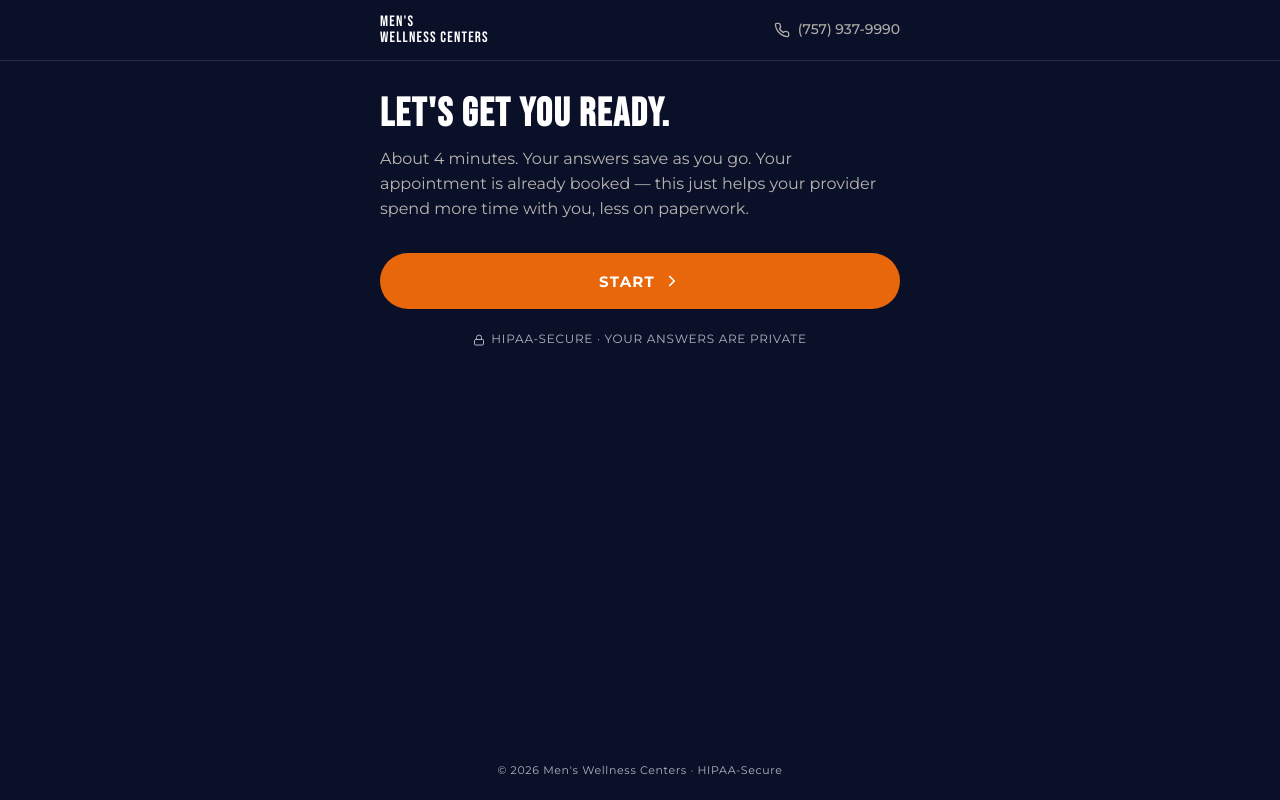
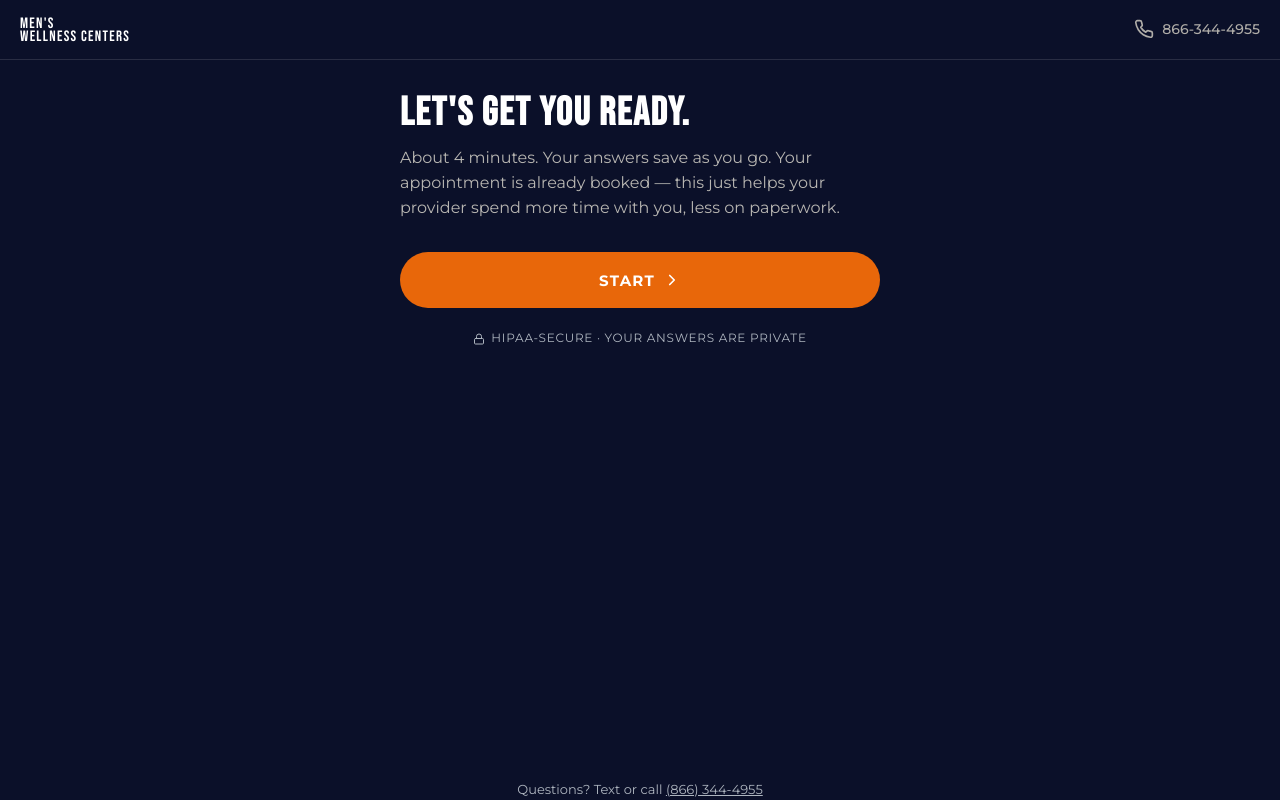
Before and after one commit to erobrien/mwcv3, a React (Vite) app: page /intake in a window 1280 px wide. Built offline with nearby package versions, Linux system fonts and the light colour scheme.

Commit message:
Changes
Co-authored-by: erobrien <15294529+erobrien@users.noreply.github.com>

```diff
--- a/src/intake/components/AppShell.tsx
+++ b/src/intake/components/AppShell.tsx
@@ -29,22 +29,25 @@ const AppShell = ({
       )}
       <main
         className="mx-auto w-full flex-1"
-        style={{ maxWidth: 560, padding: "8px 20px 24px" }}
+        style={{ maxWidth: 520, padding: "8px 20px 24px" }}
       >
         {children}
       </main>
       <footer
-        className="intake-safe-bottom mx-auto w-full text-center"
+        className="intake-safe-bottom py-6 text-center"
         style={{
-          maxWidth: 560,
-          padding: "16px 20px 20px",
-          color: "var(--text-muted)",
           fontFamily: "'Montserrat', sans-serif",
-          fontSize: 11,
-          letterSpacing: "0.06em",
+          fontSize: 13,
+          color: "#AEB5BF",
         }}
       >
-        © {new Date().getFullYear()} Men's Wellness Centers · HIPAA-Secure
+        Questions? Text or call{" "}
+        <a
+          href="tel:8663444955"
+          style={{ color: "#AEB5BF", textDecoration: "underline" }}
+        >
+          (866) 344-4955
+        </a>
       </footer>
     </div>
   );
--- a/src/intake/components/BackButton.tsx
+++ b/src/intake/components/BackButton.tsx
@@ -1,4 +1,4 @@
-import { ChevronLeft } from "lucide-react";
+import { ArrowLeft } from "lucide-react";
 
 interface BackButtonProps {
   onClick: () => void;
@@ -20,7 +20,7 @@ const BackButton = ({ onClick }: BackButtonProps) => (
       cursor: "pointer",
     }}
   >
-    <ChevronLeft size={18} strokeWidth={2} />
+    <ArrowLeft size={16} strokeWidth={2} />
     Back
   </button>
 );
--- a/src/intake/components/StickyHeader.tsx
+++ b/src/intake/components/StickyHeader.tsx
@@ -1,46 +1,7 @@
-import { Phone } from "lucide-react";
+// Unified header — re-export V2Header so /intake, /bookv2, and /survey share
+// the exact same sticky header (logo + 866-344-4955 phone link).
+import V2Header from "@/components/booking-v2/V2Header";
 
-const StickyHeader = () => {
-  return (
-    <header
-      className="intake-safe-top sticky top-0 z-40"
-      style={{
-        backgroundColor: "var(--bg-navy)",
-        borderBottom: "1px solid rgba(255,255,255,0.12)",
-      }}
-    >
-      <div
-        className="mx-auto flex items-center justify-between"
-        style={{ height: 60, maxWidth: 560, padding: "0 20px" }}
-      >
-        <div
-          className="leading-[1.05] text-white"
-          style={{
-            fontFamily: "'Bebas Neue', sans-serif",
-            fontSize: 15,
-            letterSpacing: "0.08em",
-          }}
-        >
-          <div>MEN'S</div>
-          <div>WELLNESS CENTERS</div>
-        </div>
-
-        <a
-          href="tel:7579379990"
-          className="hidden items-center gap-2 min-[480px]:inline-flex"
-          style={{
-            color: "#B0ADA8",
-            fontFamily: "'Montserrat', sans-serif",
-            fontSize: 14,
-            fontWeight: 500,
-          }}
-        >
-          <Phone size={16} strokeWidth={2} />
-          <span>(757) 937-9990</span>
-        </a>
-      </div>
-    </header>
-  );
-};
+const StickyHeader = () => <V2Header />;
 
 export default StickyHeader;
```
